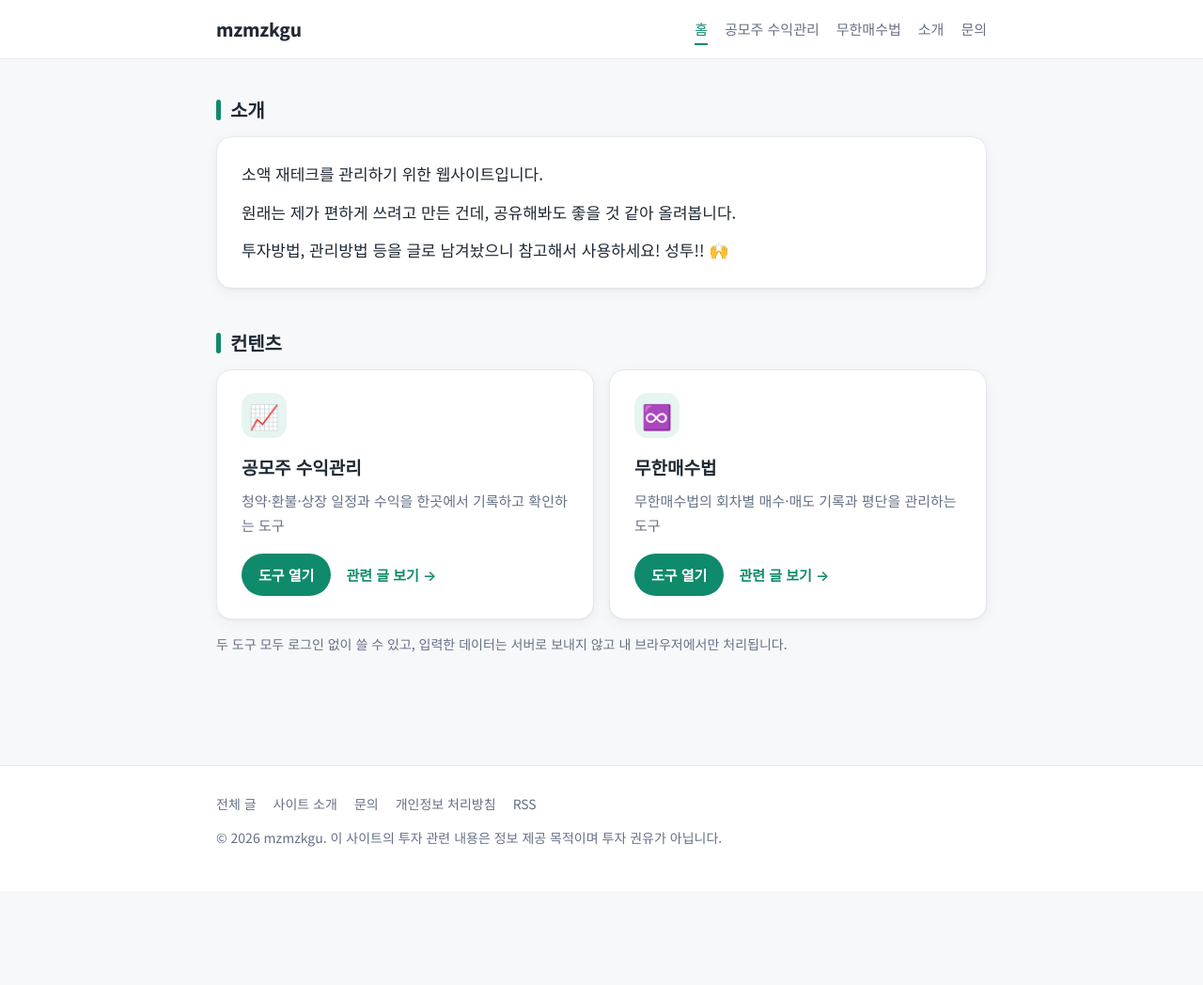
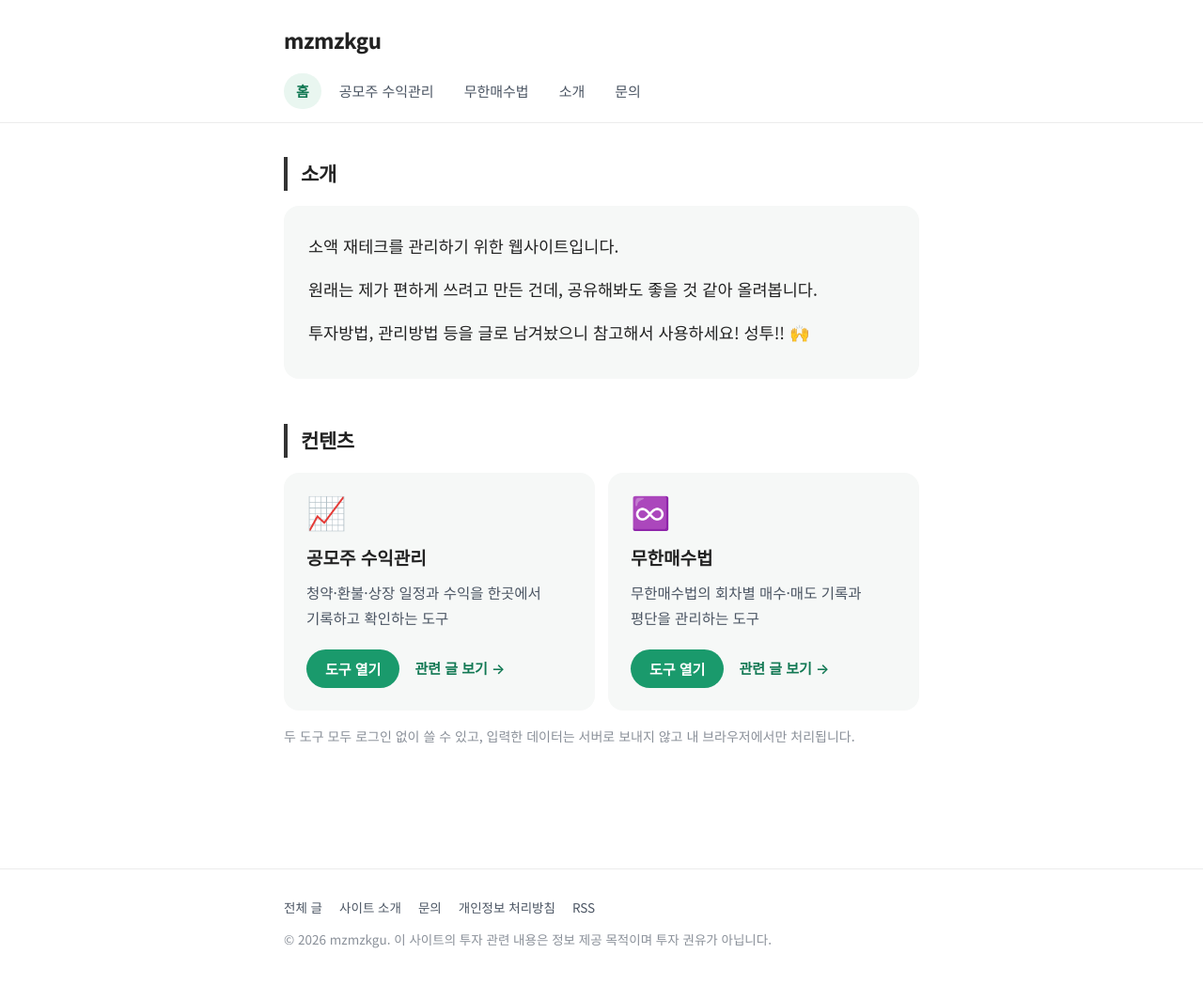
Before and after one commit to mzmzkgu/mzmzkgu.github.io, a Jekyll site: the page built from index.html, in a window 1280 px wide and 1059 px high. Shown: the top 1048 px of the window at 94% size. Built offline with Jekyll 4.4.1, drawn with Linux system fonts in a browser that asks for light colours.

Commit message:
네이버 블로그처럼 깔끔하고 부드러운 디자인으로 개편 (#6)
Claude-Session: https://claude.ai/code/session_01HnZqqtAcJR4YGqc3LY19aj

Co-authored-by: Claude <noreply@anthropic.com>

```diff
--- a/assets/style.css
+++ b/assets/style.css
@@ -1,16 +1,15 @@
 :root {
-  --bg: #f7f8fa;
-  --surface: #ffffff;
-  --line: #e6e8ec;
-  --text: #1f2933;
-  --muted: #667085;
-  --accent: #0f8a6a;
-  --accent-dark: #0b6b53;
-  --accent-soft: #e7f5f0;
-  --warn-bg: #fff8e6;
-  --warn-line: #f0e0b0;
+  --bg: #ffffff;
+  --soft: #f6f8f7;
+  --line: #ececec;
+  --text: #222222;
+  --sub: #4b5563;
+  --muted: #8a9099;
+  --accent: #1a9a6c;
+  --accent-ink: #117853;
+  --accent-soft: #e9f6f0;
+  --bar: #333333;
   --radius: 16px;
-  --shadow: 0 1px 2px rgba(16, 24, 40, .04), 0 4px 14px rgba(16, 24, 40, .05);
 }
 
 * { box-sizing: border-box; }
@@ -22,142 +21,129 @@ body {
   background: var(--bg);
   color: var(--text);
   font-family: "Noto Sans KR", "Apple SD Gothic Neo", "Malgun Gothic", -apple-system, "Segoe UI", sans-serif;
-  line-height: 1.8;
-  font-size: 16px;
+  line-height: 1.9;
+  font-size: 17px;
+  word-break: keep-all;
+  overflow-wrap: break-word;
 }
 
-a { color: var(--accent); text-decoration: none; }
-a:hover { color: var(--accent-dark); text-decoration: underline; }
+a { color: var(--accent-ink); text-decoration: none; }
+a:hover { text-decoration: underline; }
 
-.wrap { max-width: 860px; margin: 0 auto; padding: 0 20px; }
+.wrap { max-width: 720px; margin: 0 auto; padding: 0 22px; }
 .sr-only {
   position: absolute; width: 1px; height: 1px; padding: 0; margin: -1px;
   overflow: hidden; clip: rect(0, 0, 0, 0); white-space: nowrap; border: 0;
 }
 
 /* ===== 헤더 ===== */
-.site-header {
-  background: var(--surface);
-  border-bottom: 1px solid var(--line);
-  position: sticky; top: 0; z-index: 10;
+.site-header { background: var(--bg); border-bottom: 1px solid var(--line); }
+.site-header .wrap { padding-top: 22px; padding-bottom: 14px; }
+.brand { display: inline-block; font-size: 22px; font-weight: 800; color: var(--text); letter-spacing: -.02em; }
+.brand:hover { text-decoration: none; color: var(--accent-ink); }
+.nav {
+  display: flex; flex-wrap: wrap; gap: 4px 6px; margin-top: 14px; font-size: 15px; font-weight: 500;
 }
-.site-header .wrap {
-  display: flex; align-items: center; justify-content: space-between;
-  gap: 8px 20px; flex-wrap: wrap; padding-top: 14px; padding-bottom: 14px;
-}
-.brand { font-size: 19px; font-weight: 800; color: var(--text); letter-spacing: -.01em; }
-.brand:hover { color: var(--accent); text-decoration: none; }
-.nav { display: flex; gap: 6px 18px; flex-wrap: wrap; font-size: 15px; font-weight: 500; }
-.nav a { color: var(--muted); padding: 2px 0; border-bottom: 2px solid transparent; }
-.nav a:hover { color: var(--text); text-decoration: none; }
-.nav a.active { color: var(--accent); border-bottom-color: var(--accent); }
+.nav a { color: var(--sub); padding: 5px 13px; white-space: nowrap; border-radius: 999px; background: transparent; }
+.nav a:hover { background: var(--soft); text-decoration: none; }
+.nav a.active { background: var(--accent-soft); color: var(--accent-ink); font-weight: 700; }
 
 /* ===== 본문 ===== */
-main { padding: 40px 0 72px; min-height: 60vh; }
-h1, h2, h3 { line-height: 1.4; letter-spacing: -.01em; }
-h1 { font-size: 30px; margin: 0 0 12px; }
-h2 { font-size: 22px; margin: 44px 0 14px; }
-h3 { font-size: 18px; margin: 28px 0 8px; }
-p { margin: 0 0 16px; }
-.lead { color: var(--muted); font-size: 17px; }
+main { padding: 36px 0 80px; min-height: 60vh; }
+h1, h2, h3 { line-height: 1.5; letter-spacing: -.02em; }
+h1 { font-size: 28px; margin: 0 0 14px; font-weight: 800; }
+h2 { font-size: 22px; margin: 48px 0 16px; font-weight: 800; }
+h3 { font-size: 18px; margin: 32px 0 8px; font-weight: 700; }
+p { margin: 0 0 18px; }
+.lead { color: var(--sub); font-size: 17.5px; }
+
+/* 제목 앞 막대 (블로그 인용구 느낌) */
+.bar-title, .post-body h2 {
+  border-left: 4px solid var(--bar); padding: 2px 0 2px 14px;
+}
 
 /* ===== 홈 ===== */
-.section-title {
-  display: flex; align-items: center; gap: 10px;
-  font-size: 20px; margin: 0 0 14px; font-weight: 800;
-}
-.section-title::before {
-  content: ""; width: 5px; height: 22px; border-radius: 3px; background: var(--accent);
-}
-.home-section { margin-bottom: 44px; }
-.intro-card {
-  background: var(--surface); border: 1px solid var(--line); border-radius: var(--radius);
-  box-shadow: var(--shadow); padding: 24px 26px;
-}
-.intro-card p { margin: 0 0 10px; font-size: 17px; }
-.intro-card p:last-child { margin-bottom: 0; }
+.home-section { margin-bottom: 48px; }
+.section-title { font-size: 21px; margin: 0 0 16px; font-weight: 800; border-left: 4px solid var(--bar); padding: 2px 0 2px 14px; }
+.intro-card { background: var(--soft); border-radius: var(--radius); padding: 26px 26px 20px; }
+.intro-card p { margin: 0 0 12px; font-size: 17.5px; line-height: 1.95; }
 
-.apps { display: grid; grid-template-columns: repeat(auto-fit, minmax(260px, 1fr)); gap: 16px; }
-.app-card {
-  background: var(--surface); border: 1px solid var(--line); border-radius: var(--radius);
-  box-shadow: var(--shadow); padding: 24px 26px; display: flex; flex-direction: column;
-  transition: .15s;
-}
-.app-card:hover { border-color: var(--accent); transform: translateY(-2px); }
-.app-card .icon {
-  width: 48px; height: 48px; border-radius: 14px; background: var(--accent-soft);
-  display: flex; align-items: center; justify-content: center; font-size: 26px;
-}
+.apps { display: grid; grid-template-columns: repeat(auto-fit, minmax(240px, 1fr)); gap: 14px; }
+.app-card { background: var(--soft); border-radius: var(--radius); padding: 24px; display: flex; flex-direction: column; }
+.app-card .icon { font-size: 34px; line-height: 1; }
 .app-card .name { font-size: 19px; font-weight: 800; margin-top: 14px; }
-.app-card .desc { font-size: 15px; color: var(--muted); margin: 6px 0 18px; line-height: 1.7; flex: 1; }
+.app-card .desc { font-size: 15.5px; color: var(--sub); margin: 6px 0 20px; line-height: 1.75; flex: 1; }
 .app-card .actions { display: flex; align-items: center; gap: 16px; flex-wrap: wrap; }
 .btn {
   display: inline-block; background: var(--accent); color: #fff; font-weight: 700;
-  padding: 9px 18px; border-radius: 999px; font-size: 15px;
+  padding: 10px 20px; border-radius: 999px; font-size: 15px; line-height: 1.4;
 }
-.btn:hover { background: var(--accent-dark); color: #fff; text-decoration: none; }
+.btn:hover { background: var(--accent-ink); color: #fff; text-decoration: none; }
 .app-card .more { font-size: 15px; font-weight: 600; }
-.home-note { font-size: 14px; color: var(--muted); margin-top: 14px; }
+.home-note { font-size: 14px; color: var(--muted); margin-top: 16px; line-height: 1.7; }
 
-/* ===== 글 목록 ===== */
-.post-list { list-style: none; padding: 0; margin: 24px 0 0; display: grid; gap: 14px; }
-.post-list li {
-  background: var(--surface); border: 1px solid var(--line); border-radius: var(--radius);
-  padding: 18px 22px; box-shadow: var(--shadow);
-}
-.post-list .date { font-size: 13px; color: var(--muted); }
-.post-list .title { font-size: 18px; font-weight: 700; display: block; margin: 2px 0 6px; color: var(--text); }
-.post-list .title:hover { color: var(--accent); text-decoration: none; }
-.post-list .excerpt { color: var(--muted); font-size: 15px; margin: 6px 0 0; line-height: 1.7; }
+/* ===== 글 목록 (블로그 목록 느낌) ===== */
+.post-list { list-style: none; padding: 0; margin: 28px 0 0; }
+.post-list li { padding: 22px 0; border-bottom: 1px solid var(--line); }
+.post-list li:first-child { border-top: 1px solid var(--line); }
+.post-list .title { font-size: 19px; font-weight: 700; display: block; margin: 0 0 6px; color: var(--text); line-height: 1.5; }
+.post-list .title:hover { color: var(--accent-ink); text-decoration: none; }
+.post-list .excerpt { color: var(--sub); font-size: 15.5px; margin: 0 0 8px; line-height: 1.75; }
+.post-list .date { font-size: 13.5px; color: var(--muted); margin-right: 6px; }
 
 .tag {
-  display: inline-block; font-size: 12.5px; padding: 1px 10px; margin-right: 6px;
-  background: var(--accent-soft); border-radius: 999px; color: var(--accent-dark);
+  display: inline-block; font-size: 12.5px; padding: 0 10px; margin-right: 4px;
+  background: var(--soft); border-radius: 999px; color: var(--sub); line-height: 1.9;
 }
 
 /* ===== 글 상세 ===== */
-article h1 { font-size: 28px; line-height: 1.45; }
-.post-meta { color: var(--muted); font-size: 14px; margin-bottom: 30px; }
-.post-body { font-size: 17px; }
-.post-body h2 { padding-top: 8px; border-top: 1px solid var(--line); margin-top: 48px; padding-top: 28px; }
-.post-body h2:first-child { border-top: none; padding-top: 0; }
-.post-body img { max-width: 100%; border-radius: 12px; }
+article h1 { font-size: 27px; line-height: 1.5; margin-bottom: 10px; }
+.post-meta { color: var(--muted); font-size: 14px; margin-bottom: 36px; padding-bottom: 20px; border-bottom: 1px solid var(--line); }
+.post-meta a { color: var(--muted); font-weight: 500; }
+.post-body { font-size: 17.5px; line-height: 2; }
+.post-body h2 { margin-top: 56px; }
+.post-body h3 { margin-top: 36px; }
+.post-body img { display: block; max-width: 100%; height: auto; margin: 26px auto; border-radius: 10px; }
+.post-body em { color: var(--muted); font-size: 14.5px; font-style: normal; display: block; text-align: center; margin: -14px 0 24px; }
+.post-body strong { font-weight: 700; }
 .post-body blockquote {
-  margin: 20px 0; padding: 12px 18px; border-left: 4px solid var(--accent);
-  color: var(--text); background: var(--accent-soft); border-radius: 0 12px 12px 0;
+  margin: 24px 0; padding: 16px 20px; background: var(--soft);
+  border-left: 4px solid var(--bar); border-radius: 0 12px 12px 0; color: var(--text);
+  font-size: 16.5px; line-height: 1.85;
 }
 .post-body blockquote p:last-child { margin-bottom: 0; }
-.post-body code { background: #eef0f3; padding: 2px 6px; border-radius: 6px; font-size: .92em; }
+.post-body code { background: #f0f2f1; padding: 2px 7px; border-radius: 6px; font-size: .9em; }
 .post-body pre {
-  background: #eef0f3; border: 1px solid var(--line); padding: 14px 16px;
-  border-radius: 12px; overflow-x: auto; font-size: 15px; line-height: 1.7;
+  background: var(--soft); padding: 16px 18px; border-radius: 12px; overflow-x: auto;
+  font-size: 15.5px; line-height: 1.8;
 }
 .post-body pre code { background: none; padding: 0; }
 .post-body table {
-  border-collapse: separate; border-spacing: 0; width: 100%; margin: 20px 0; font-size: 15px;
-  border: 1px solid var(--line); border-radius: 12px; overflow: hidden; display: block; overflow-x: auto;
+  border-collapse: collapse; width: 100%; margin: 24px 0; font-size: 15.5px; line-height: 1.7;
+  display: block; overflow-x: auto;
 }
-.post-body th, .post-body td { border-bottom: 1px solid var(--line); padding: 10px 14px; text-align: left; }
-.post-body tr:last-child td { border-bottom: none; }
-.post-body th { background: #f1f3f5; white-space: nowrap; }
-.post-body td { background: var(--surface); }
-.post-body li { margin-bottom: 4px; }
+.post-body th, .post-body td { border-bottom: 1px solid var(--line); padding: 12px 14px; text-align: left; }
+.post-body th { background: var(--soft); white-space: nowrap; font-weight: 700; border-bottom: 1px solid #dfe3e1; }
+.post-body li { margin-bottom: 6px; }
+.post-body ul, .post-body ol { padding-left: 24px; }
+.post-body hr { border: none; border-top: 1px solid var(--line); margin: 40px 0; }
 
 .notice {
-  border: 1px solid var(--warn-line); background: var(--warn-bg); border-radius: 12px;
-  padding: 14px 18px; font-size: 14.5px; color: #6b5a1f; margin: 32px 0;
+  background: var(--soft); border-radius: 12px; padding: 16px 20px;
+  font-size: 14.5px; color: var(--sub); margin: 40px 0 28px; line-height: 1.8;
 }
 
 /* ===== 푸터 ===== */
-.site-footer { border-top: 1px solid var(--line); background: var(--surface); padding: 28px 0 44px; color: var(--muted); font-size: 14px; }
-.site-footer .links { display: flex; gap: 8px 18px; flex-wrap: wrap; margin-bottom: 10px; }
-.site-footer a { color: var(--muted); }
-.site-footer a:hover { color: var(--accent); }
+.site-footer { border-top: 1px solid var(--line); padding: 28px 0 48px; color: var(--muted); font-size: 13.5px; line-height: 1.8; }
+.site-footer .links { display: flex; gap: 6px 18px; flex-wrap: wrap; margin-bottom: 10px; }
+.site-footer a { color: var(--sub); }
+.site-footer a:hover { color: var(--accent-ink); }
 
 @media (max-width: 560px) {
+  body { font-size: 17px; }
   h1 { font-size: 25px; }
   article h1 { font-size: 24px; }
-  main { padding: 28px 0 56px; }
-  .intro-card, .app-card { padding: 20px; }
-  .post-body { font-size: 16.5px; }
+  main { padding: 28px 0 64px; }
+  .intro-card, .app-card { padding: 22px; }
+  .post-body, .post-body ul { font-size: 17px; }
 }
```
